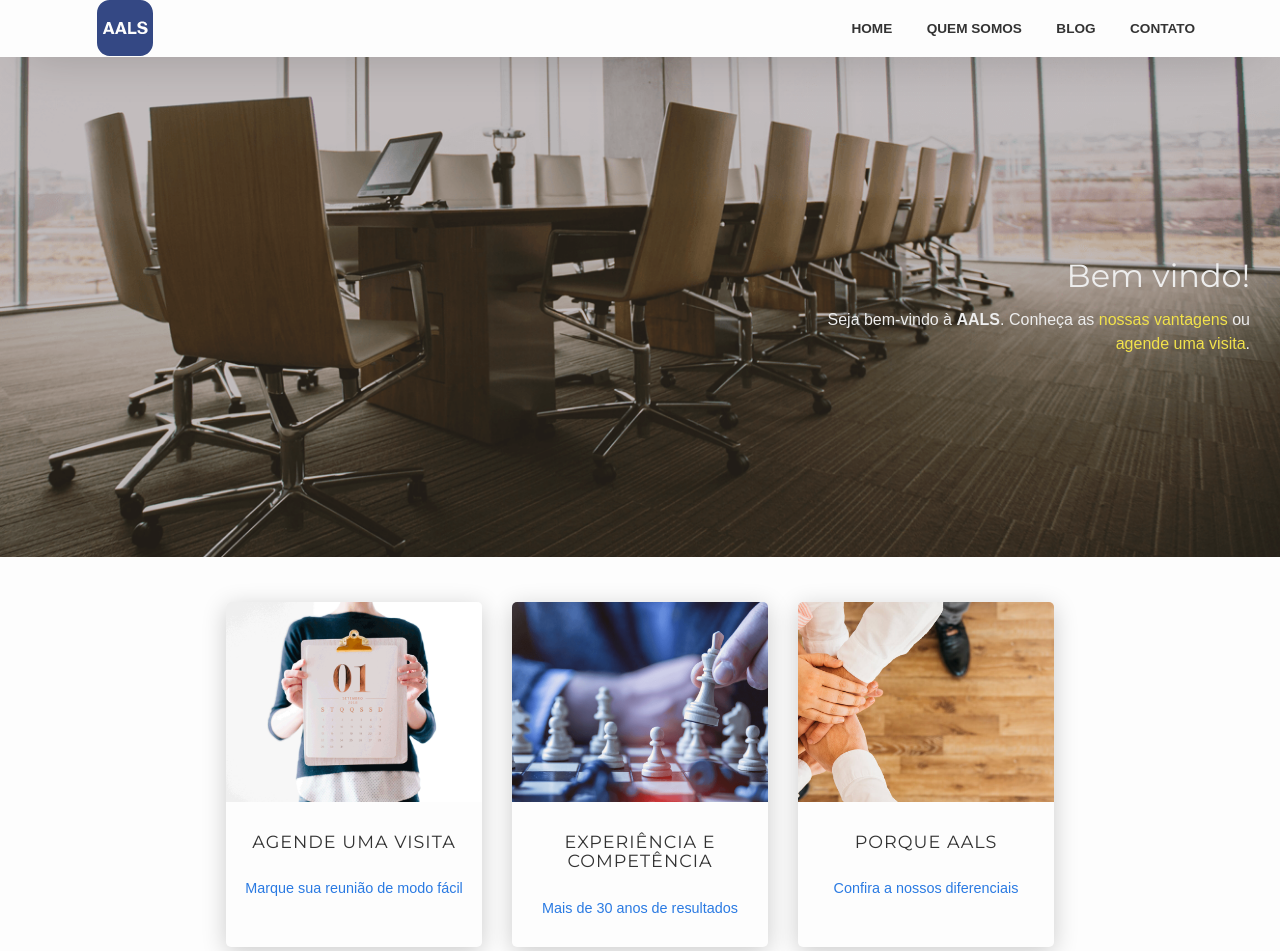
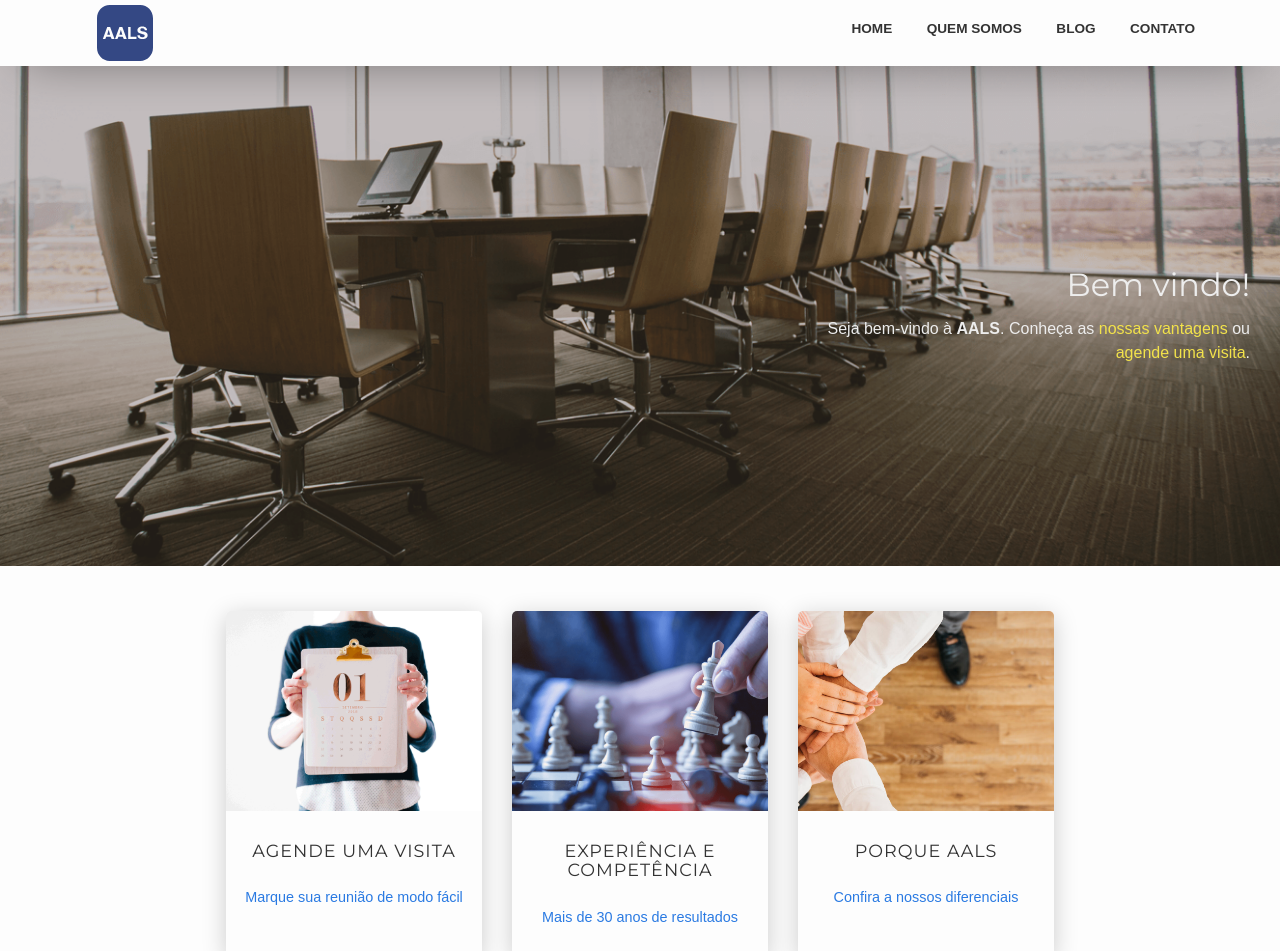
Before and after one commit to aalslogistica/aalslogistica.github.io, a Jekyll site: the page built from index.html, in a window 1280 px wide. Shown: the top 951 px of the page. Built offline with Jekyll 4.4.1, drawn with Linux system fonts in a browser that asks for light colours; some web fonts are replaced.

Commit message:
Cor e espaçamento

```diff
--- a/_sass/layout/_site-header.sass
+++ b/_sass/layout/_site-header.sass
@@ -7,7 +7,8 @@
 
 .site-title
     float: left
-    line-height: 56px
+    padding-top: 5px
+    padding-bottom: 5px
     img
         display: inline-block
     svg
@@ -32,7 +33,7 @@
         color: $text-color
         &:hover, &:focus, &:active
             text-decoration: none
-            background-color: $grey-color-light
+            background-color: rgba($brand-color-dark, .2)
 
     +media-query($large-content-width)
         .page-link
```
